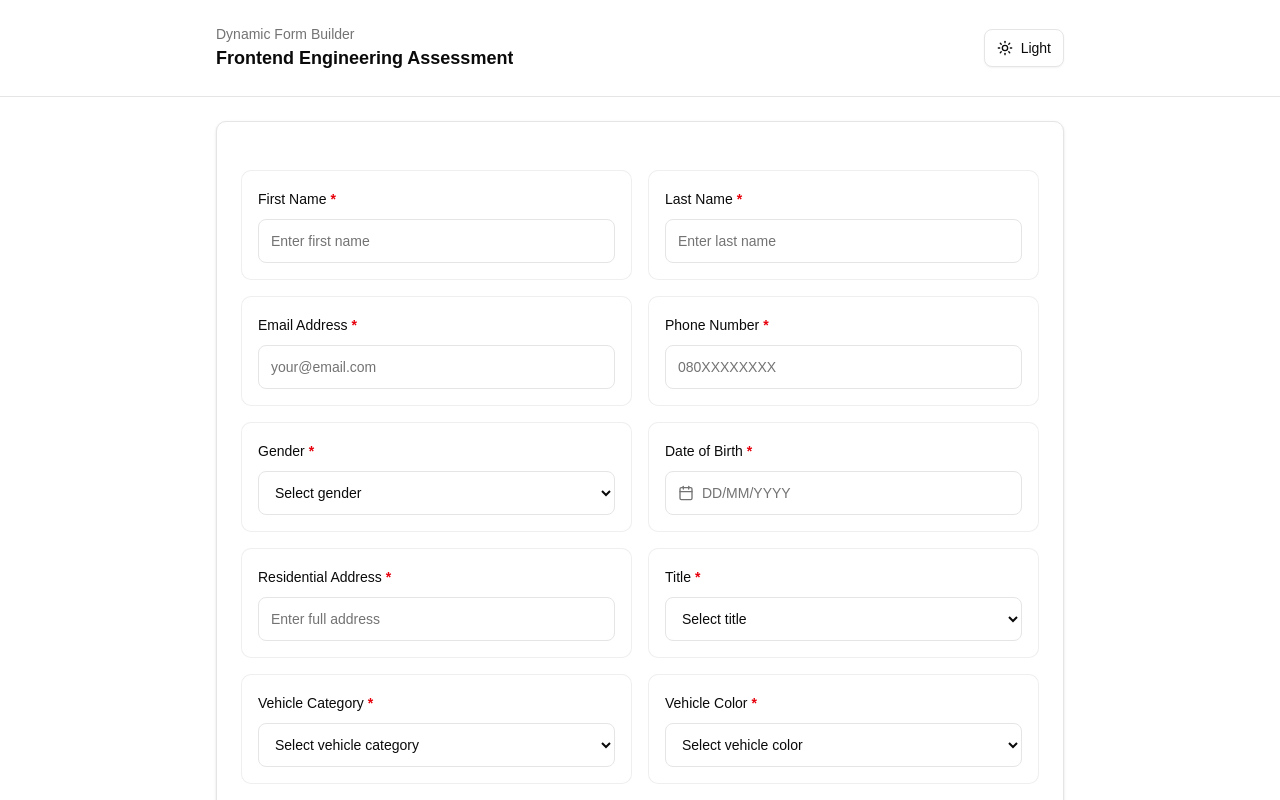
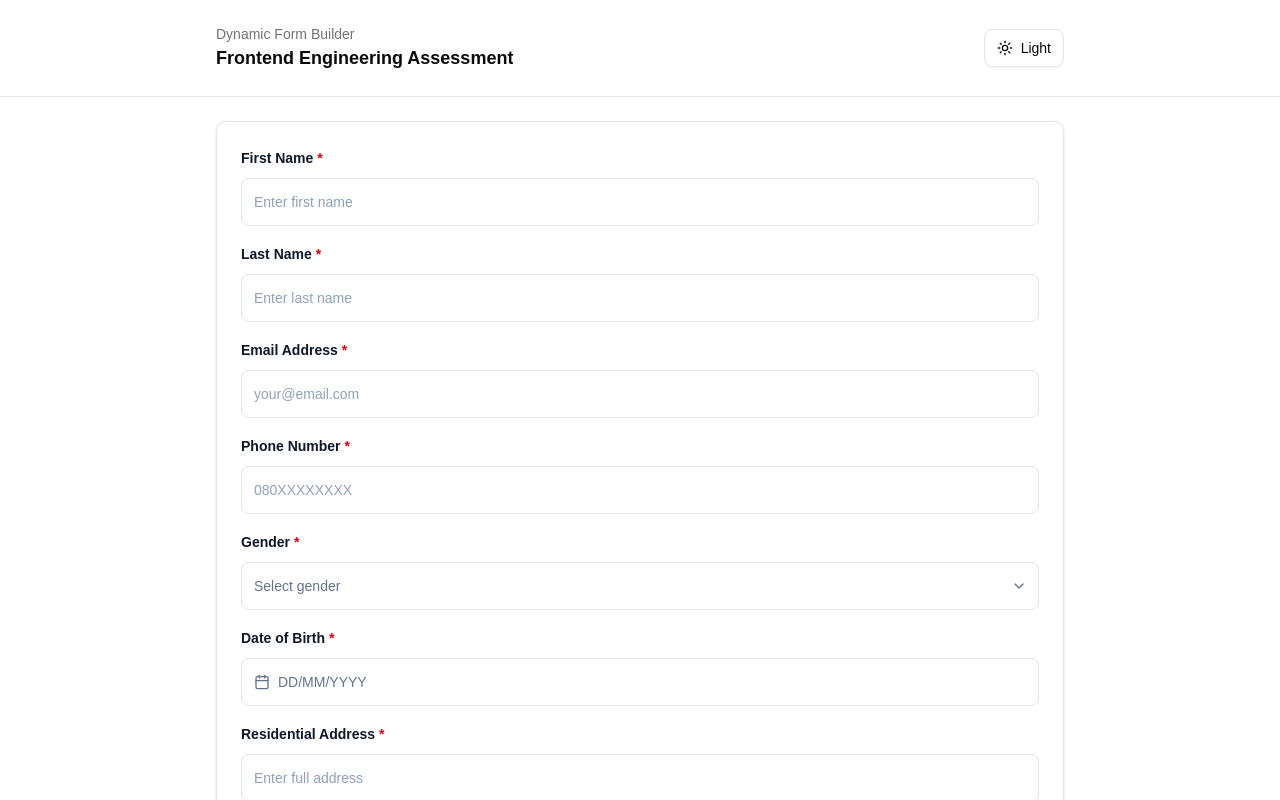
Before and after one commit to kinxlo/Form-Builder, a Nuxt app: page / in a window 1280 px wide. Shown: the top 800 px of the page. Built offline with nearby package versions, Linux system fonts and the light colour scheme.

Commit message:
feat:i polished the code style to look more engaging and fixed the conditional rendering of the required attr

```diff
--- a/app/components/form-builder/FormBuilder.vue
+++ b/app/components/form-builder/FormBuilder.vue
@@ -1,5 +1,5 @@
 <script setup lang="ts">
-import { ref, watch, onMounted } from 'vue'
+import { ref, watch } from 'vue'
 import { Loader2 } from 'lucide-vue-next'
 import FormField from './FormField.vue'
 import type {
@@ -42,17 +42,13 @@ const isSubmitting = ref(false)
 const submitSuccess = ref(false)
 const lastSubmitted = ref<SubmitPayload | null>(null)
 
-// Parse schema on mount or when schema changes
-onMounted(() => {
-  initializeForm()
-})
-
 watch(
   () => props.schema,
   () => {
     initializeForm()
   },
-  { deep: true },
+  // Run during setup (including SSR) to avoid initial empty render -> layout shift.
+  { deep: true, immediate: true },
 )
 
 function initializeForm() {
@@ -125,7 +121,7 @@ function isRequiredForField(field: FormFieldConfig): boolean {
 function fieldClasses(hasError: boolean) {
   return hasError
     ? 'rounded-lg border border-destructive/50 bg-destructive/5 p-4'
-    : 'rounded-lg border border-border/60 bg-card p-4'
+    : ''
 }
 
 // Validate a single field
@@ -345,26 +341,14 @@ function shouldShowField(_field: FormFieldConfig): boolean {
 </script>
 
 <template>
-  <div class="rounded-lg border bg-card text-card-foreground shadow-sm">
-    <div class="flex flex-col space-y-1.5 p-6">
-      <h3
-        v-if="schema.title"
-        class="text-2xl font-semibold leading-none tracking-tight"
-      >
-        {{ schema.title }}
-      </h3>
-      <p v-if="schema.description" class="text-sm text-muted-foreground">
-        {{ schema.description }}
-      </p>
-    </div>
-    <div class="p-6 pt-0">
+  <div class="rounded-lg border bg-card text-card-foreground shadow">
+    <div class="p-6">
       <form @submit.prevent="handleSubmit" novalidate>
-        <div class="grid gap-4 md:grid-cols-2">
+        <div class="flex flex-col gap-4">
           <template v-for="field in fields" :key="field.name">
             <div
               v-if="shouldShowField(field)"
               :class="fieldClasses(!!errors[field.name])"
-              class="md:col-span-1"
             >
               <FormField
                 :config="field"
@@ -383,16 +367,13 @@ function shouldShowField(_field: FormFieldConfig): boolean {
             </div>
           </template>
 
-          <p
-            v-if="errors._form"
-            class="md:col-span-2 text-sm text-destructive text-center"
-          >
+          <p v-if="errors._form" class="text-sm text-destructive text-center">
             {{ errors._form }}
           </p>
 
           <div
             v-if="submitSuccess"
-            class="md:col-span-2 bg-green-50 dark:bg-green-900/20 border border-green-200 dark:border-green-800 rounded-lg p-4"
+            class="bg-green-50 dark:bg-green-900/20 border border-green-200 dark:border-green-800 rounded-lg p-4"
           >
             <p class="text-sm text-green-700 dark:text-green-300 text-center">
               Form submitted successfully! Check the console for the submitted
@@ -400,10 +381,7 @@ function shouldShowField(_field: FormFieldConfig): boolean {
             </p>
           </div>
 
-          <div
-            v-if="lastSubmitted"
-            class="md:col-span-2 rounded-lg border bg-muted/30 p-4"
-          >
+          <div v-if="lastSubmitted" class="rounded-lg border bg-muted/30 p-4">
             <p class="text-sm font-medium mb-2">Submitted data</p>
             <pre class="text-xs overflow-auto whitespace-pre-wrap">{{
               JSON.stringify(lastSubmitted, null, 2)
@@ -412,7 +390,7 @@ function shouldShowField(_field: FormFieldConfig): boolean {
 
           <button
             type="submit"
-            class="md:col-span-2 inline-flex items-center justify-center gap-2 whitespace-nowrap rounded-md text-sm font-medium ring-offset-background transition-colors focus-visible:outline-none focus-visible:ring-2 focus-visible:ring-ring focus-visible:ring-offset-2 disabled:pointer-events-none disabled:opacity-50 [&_svg]:pointer-events-none [&_svg]:size-4 [&_svg]:shrink-0 bg-primary text-primary-foreground hover:bg-primary/90 h-11 px-4 py-2 w-full"
+            class="inline-flex items-center justify-center gap-2 whitespace-nowrap rounded-md text-sm font-medium ring-offset-background transition-colors focus-visible:outline-none focus-visible:ring-2 focus-visible:ring-ring focus-visible:ring-offset-2 disabled:pointer-events-none disabled:opacity-50 [&_svg]:pointer-events-none [&_svg]:size-4 [&_svg]:shrink-0 bg-primary text-primary-foreground hover:bg-primary/90 h-11 px-4 py-2 w-full"
             :disabled="isSubmitting"
           >
             <Loader2 v-if="isSubmitting" class="mr-2 h-4 w-4 animate-spin" />
--- a/app/components/form-builder/FormField.vue
+++ b/app/components/form-builder/FormField.vue
@@ -1,6 +1,6 @@
 <script setup lang="ts">
 import { ref, computed } from 'vue'
-import { CalendarIcon, Upload, X } from 'lucide-vue-next'
+import { CalendarIcon, ChevronDown, Upload, X } from 'lucide-vue-next'
 import { format, subYears } from 'date-fns'
 import { cn } from '../../lib/utils'
 import type { FormFieldConfig, SelectOption } from '~/lib/types/form-schema'
@@ -89,7 +89,7 @@ function handleSelectChange(value: string) {
       :for="name"
       :class="
         cn(
-          'text-sm font-medium leading-none text-foreground peer-disabled:cursor-not-allowed peer-disabled:opacity-70',
+          'text-sm font-bold leading-none text-slate-900 dark:text-slate-100 peer-disabled:cursor-not-allowed peer-disabled:opacity-70',
         )
       "
     >
@@ -119,7 +119,7 @@ function handleSelectChange(value: string) {
       :aria-describedby="error ? `${name}-error` : undefined"
       :class="
         cn(
-          'mt-2 flex h-11 w-full rounded-md border border-input bg-background px-3 py-2 text-base ring-offset-background file:border-0 file:bg-transparent file:text-sm file:font-medium file:text-foreground placeholder:text-muted-foreground focus-visible:outline-none focus-visible:ring-2 focus-visible:ring-ring focus-visible:ring-offset-2 disabled:cursor-not-allowed disabled:opacity-50 md:text-sm',
+          'mt-2 flex h-12 w-full rounded-md border border-input bg-background px-3 py-2 text-base text-slate-900 dark:text-slate-100 ring-offset-background file:border-0 file:bg-transparent file:text-sm file:font-medium file:text-foreground placeholder:text-slate-400 dark:placeholder:text-slate-500 focus-visible:outline-none focus-visible:ring-2 focus-visible:ring-ring focus-visible:ring-offset-2 disabled:cursor-not-allowed disabled:opacity-50 md:text-sm',
           error && 'border-destructive',
         )
       "
@@ -133,8 +133,10 @@ function handleSelectChange(value: string) {
         @click="dateOpen = !dateOpen"
         :class="
           cn(
-            'mt-2 flex h-11 w-full items-center justify-start rounded-md border border-input bg-background px-3 py-2 text-base ring-offset-background focus-visible:outline-none focus-visible:ring-2 focus-visible:ring-ring focus-visible:ring-offset-2 disabled:cursor-not-allowed disabled:opacity-50 md:text-sm',
-            !modelValue && 'text-muted-foreground',
+            'mt-2 flex h-12 w-full items-center justify-start rounded-md border border-input bg-background px-3 py-2 text-base ring-offset-background focus-visible:outline-none focus-visible:ring-2 focus-visible:ring-ring focus-visible:ring-offset-2 disabled:cursor-not-allowed disabled:opacity-50 md:text-sm',
+            modelValue
+              ? 'text-slate-900 dark:text-slate-100'
+              : 'text-slate-500 dark:text-slate-400',
             error && 'border-destructive',
           )
         "
@@ -160,7 +162,7 @@ function handleSelectChange(value: string) {
             (e) =>
               handleDateSelect(new Date((e.target as HTMLInputElement).value))
           "
-          class="flex h-10 w-full rounded-md border border-input bg-background px-3 py-2"
+          class="flex h-12 w-full rounded-md border border-input bg-background px-3 py-2"
         />
       </div>
     </div>
@@ -229,7 +231,7 @@ function handleSelectChange(value: string) {
           :id="name"
           type="button"
           disabled
-          class="flex h-10 w-full items-center justify-between rounded-md border border-input bg-background px-3 py-2 text-base ring-offset-background placeholder:text-muted-foreground focus:outline-none focus:ring-2 focus:ring-ring focus:ring-offset-2 disabled:cursor-not-allowed disabled:opacity-50 md:text-sm"
+          class="flex h-12 w-full items-center justify-between rounded-md border border-input bg-background px-3 py-2 text-base ring-offset-background placeholder:text-muted-foreground focus:outline-none focus:ring-2 focus:ring-ring focus:ring-offset-2 disabled:cursor-not-allowed disabled:opacity-50 md:text-sm"
         >
           <span class="text-muted-foreground"
             >Select parent field first...</span
@@ -237,6 +239,7 @@ function handleSelectChange(value: string) {
         </button>
       </template>
       <template v-else>
+        <div class="relative mt-2">
           <select
             :id="name"
             :value="(modelValue as string) || ''"
@@ -245,7 +248,10 @@ function handleSelectChange(value: string) {
             "
             :class="
               cn(
-              'mt-2 flex h-11 w-full items-center justify-between rounded-md border border-input bg-background px-3 py-2 text-base ring-offset-background placeholder:text-muted-foreground focus:outline-none focus:ring-2 focus:ring-ring focus:ring-offset-2 disabled:cursor-not-allowed disabled:opacity-50 md:text-sm',
+                'flex h-12 w-full appearance-none rounded-md border border-input bg-background px-3 py-2 pr-10 text-base ring-offset-background focus:outline-none focus:ring-2 focus:ring-ring focus:ring-offset-2 disabled:cursor-not-allowed disabled:opacity-50 md:text-sm',
+                modelValue
+                  ? 'text-slate-900 dark:text-slate-100'
+                  : 'text-slate-500 dark:text-slate-400',
                 error && 'border-destructive',
               )
             "
@@ -262,6 +268,12 @@ function handleSelectChange(value: string) {
               {{ option.label }}
             </option>
           </select>
+
+          <!-- Custom chevron for consistent padding/alignment across browsers -->
+          <ChevronDown
+            class="pointer-events-none absolute right-3 top-1/2 h-4 w-4 -translate-y-1/2 text-slate-500 dark:text-slate-400"
+          />
+        </div>
       </template>
     </div>
 
@@ -277,7 +289,7 @@ function handleSelectChange(value: string) {
       :aria-invalid="!!error"
       :class="
         cn(
-          'flex h-10 w-full rounded-md border border-input bg-background px-3 py-2 text-base ring-offset-background file:border-0 file:bg-transparent file:text-sm file:font-medium file:text-foreground placeholder:text-muted-foreground focus-visible:outline-none focus-visible:ring-2 focus-visible:ring-ring focus-visible:ring-offset-2 disabled:cursor-not-allowed disabled:opacity-50 md:text-sm',
+          'flex h-12 w-full rounded-md border border-input bg-background px-3 py-2 text-base text-slate-900 dark:text-slate-100 ring-offset-background file:border-0 file:bg-transparent file:text-sm file:font-medium file:text-foreground placeholder:text-slate-400 dark:placeholder:text-slate-500 focus-visible:outline-none focus-visible:ring-2 focus-visible:ring-ring focus-visible:ring-offset-2 disabled:cursor-not-allowed disabled:opacity-50 md:text-sm',
           error && 'border-destructive',
         )
       "
--- a/app/lib/schema-parser.ts
+++ b/app/lib/schema-parser.ts
@@ -9,6 +9,9 @@ import type {
 } from './types/form-schema'
 
 type UnknownFormValue = string | boolean | File | null | undefined
+
+// Avoid `ReferenceError: File is not defined` during SSR.
+const FileCtor = (globalThis as unknown as { File?: typeof File }).File
 
 /**
  * Helper to check if data is an array of SelectOption
@@ -34,12 +37,13 @@ function isSourceData(data: unknown): data is SourceData {
  * Parse a JSON schema into form field configurations
  */
 export function parseSchema(schema: FormSchema): FormFieldConfig[] {
-  const fields: FormFieldConfig[] = []
+  const fields: Array<{ idx: number; field: FormFieldConfig }> = []
   const { properties, required = [] } = schema
 
   // Extract conditional requirements from if-then-else and allOf
   const conditionalRequirements = extractConditionalRequirements(schema)
 
+  let idx = 0
   for (const [name, fieldSchema] of Object.entries(properties)) {
     const config = parseFieldSchema(
       name,
@@ -47,17 +51,26 @@ export function parseSchema(schema: FormSchema): FormFieldConfig[] {
       required.includes(name),
       conditionalRequirements,
     )
-    fields.push(config)
+
+    fields.push({ idx, field: config })
+    idx++
   }
 
-  // Sort by x-order
-  return fields.sort((a, b) => a.order - b.order)
+  // Sort by x-order (stable)
+  return fields
+    .sort((a, b) => {
+      const byOrder = a.field.order - b.field.order
+      if (byOrder !== 0) return byOrder
+      return a.idx - b.idx
+    })
+    .map((x) => x.field)
 }
 
 function isFilled(value: UnknownFormValue): boolean {
   if (value === null || value === undefined) return false
   if (typeof value === 'string') return value.trim().length > 0
-  if (value instanceof File) return Boolean(value.name)
+  if (FileCtor && value instanceof (FileCtor as typeof File))
+    return Boolean(value.name)
   // boolean true/false counts as filled
   return true
 }
@@ -180,6 +193,14 @@ function parseFieldSchema(
   const source = schema['x-source']
   const inputType = source?.type || inferInputType(schema)
 
+  const orderRaw = (schema as unknown as { 'x-order'?: unknown })['x-order']
+  const order =
+    typeof orderRaw === 'number'
+      ? orderRaw
+      : Number.isFinite(Number(orderRaw))
+        ? Number(orderRaw)
+        : 999
+
   // Parse options for dropdown/select fields
   let options: SelectOption[] | undefined
   let dependsOn: string | undefined
@@ -259,7 +280,7 @@ function parseFieldSchema(
     name,
     label: schema['x-label'] || formatLabel(name),
     placeholder: schema['x-description'],
-    order: schema['x-order'] ?? 999,
+    order,
     inputType,
     isRequired,
     conditionalRequired,
```
Also changed, not shown: app/app.vue (+24 -1 lines). Lines whose indentation alone changed are shown as unchanged.
